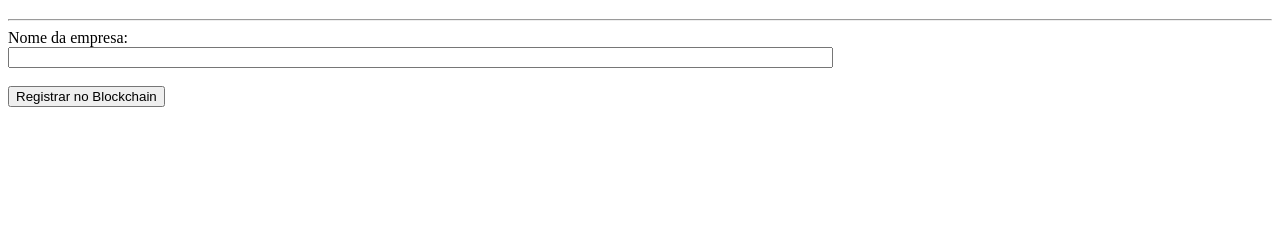
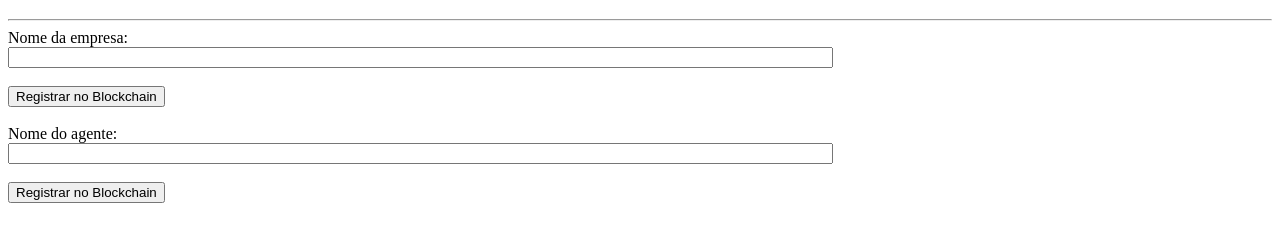
Before and after one commit to lisocarvalho/smartcontract, a plain HTML site: page index.html in a window 1280 px wide. Shown: the part 61-302 px from the top of the page. Drawn offline with Linux system fonts and the light colour scheme.

Commit message:
incluir nome agente

```diff
--- a/index.html
+++ b/index.html
@@ -25,10 +25,31 @@
                 <div>
                     <button onclick="registrarNomeEmpresa(); return false;"> Registrar no Blockchain </button>
                 </div>
-            </form>
+             </form>
+
+
             <br>
             <div id="statusTransacaoNomeEmpresa"></div>
         </div>
+        <div>
+            <form action="#" id="formNomeAgente" name="formNomeAgente">
+                <div>
+                    Nome do agente:
+                </div>
+                <div>
+                    <input type="text" name="campoNomeAgente" id="campoNomeAgente" size="100">
+                </div>
+                <br>
+                <div>
+                    <button onclick="registrarNomeAgente(); return false;"> Registrar no Blockchain </button>
+                </div>
+             </form>
+
+
+            <br>
+            <div id="statusTransacaoNomeEmpresa"></div>
+        </div>
+
     </div>
     <script src="js/conexaoweb3.js"></script>
     <script src="js/usodeimagem.js"></script>
```
